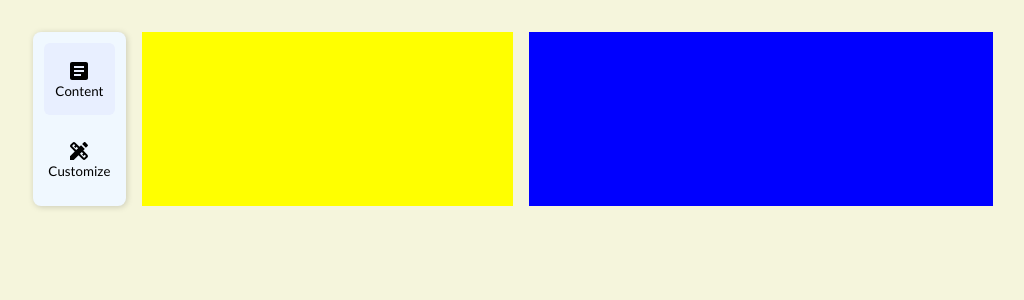
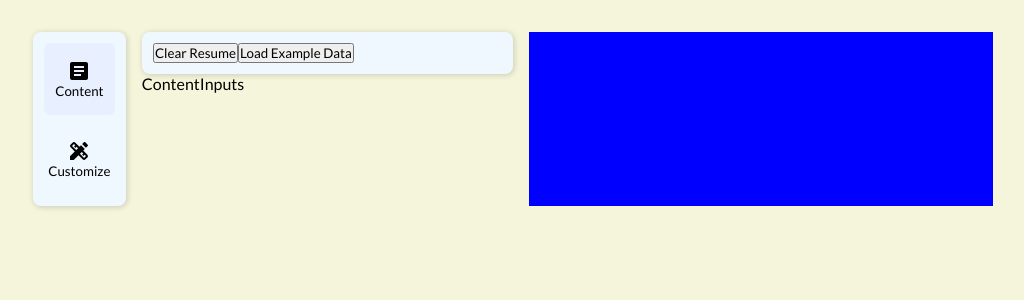
Before and after one commit to linkobe824/react-cvbuilder, a React (Vite) app: page / in a window 1280 px wide. Shown: the top 300 px of the page, without its empty margins (127-1151 px from the left). Built offline with nearby package versions, Linux system fonts and the light colour scheme.

Commit message:
add behaviour to edit control buttons so it change the maint content

```diff
--- a/src/App.jsx
+++ b/src/App.jsx
@@ -1,11 +1,31 @@
 import './App.css'
 import EditControls from './components/EditControls'
+import ContentInputs from './components/ContentInputs'
+import CleanAndLoadInputs from './components/CleanAndLoadInputs'
+import CustomizationOptions from './components/CustomizationOptions'
+import { useState } from 'react'
 
 function App() {
+  const [editControls, setEditControls] = useState('content')
+
+  // edit control buttons behaviour
+  let MainContent =
+    editControls === 'content' ? ContentInputs : CustomizationOptions
+
+  function handleChangeControls(selectedButton) {
+    setEditControls(selectedButton)
+  }
+
   return (
     <div className='grid-container'>
-      <EditControls />
-      <div className='inputs-flex-container'></div>
+      <EditControls
+        onChangeControls={handleChangeControls}
+        controlState={editControls}
+      />
+      <div>
+        <CleanAndLoadInputs />
+        <MainContent />
+      </div>
       <div className='preview-container'></div>
     </div>
   )
--- a/src/components/ButtonControl.jsx
+++ /dev/null
@@ -1,14 +0,0 @@
-import classes from '../css/ButtonControl.module.css'
-
-function ButtonControl({ children, onChangeState, state }) {
-  return (
-    <button
-      className={state === 'active' ? classes.active : classes.button}
-      onClick={onChangeState}
-    >
-      {children}
-    </button>
-  )
-}
-
-export default ButtonControl
--- /dev/null
+++ b/src/components/CleanAndLoadInputs.jsx
@@ -0,0 +1,10 @@
+function CleanAndLoadInputs() {
+  return (
+    <div className='container'>
+      <button>Clear Resume</button>
+      <button>Load Example Data</button>
+    </div>
+  )
+}
+
+export default CleanAndLoadInputs
--- /dev/null
+++ b/src/components/ContentInputs.jsx
@@ -0,0 +1,5 @@
+function ContentInputs() {
+  return <div>ContentInputs</div>
+}
+
+export default ContentInputs
--- /dev/null
+++ b/src/components/CustomizationOptions.jsx
@@ -0,0 +1,5 @@
+function CustomizationOptions() {
+  return <div>CustomizationOptions</div>
+}
+
+export default CustomizationOptions
--- /dev/null
+++ b/src/components/EditButton.jsx
@@ -0,0 +1,14 @@
+import classes from '../css/ButtonControl.module.css'
+
+function EditButton({ children, onChangeState, isActive }) {
+  return (
+    <button
+      className={isActive === 'active' ? classes.active : classes.button}
+      onClick={onChangeState}
+    >
+      {children}
+    </button>
+  )
+}
+
+export default EditButton
--- a/src/components/EditControls.jsx
+++ b/src/components/EditControls.jsx
@@ -1,32 +1,25 @@
-import ButtonControl from './ButtonControl'
+import EditButton from './EditButton'
 import ArticleIcon from '@mui/icons-material/Article'
 import DesignServicesIcon from '@mui/icons-material/DesignServices'
-import { useState } from 'react'
 
-function EditControls() {
-  const [isActive, setIsActive] = useState(true)
-
-  function handleChangeState() {
-    setIsActive(!isActive)
-  }
-
+function EditControls({ onChangeControls, controlState }) {
   return (
     <div className='container vertical'>
-      <ButtonControl
-        state={isActive ? 'active' : ''}
-        onChangeState={handleChangeState}
+      <EditButton
+        isActive={controlState === 'content' ? 'active' : ''}
+        onChangeState={() => onChangeControls('content')}
       >
         {' '}
         <ArticleIcon />
         Content
-      </ButtonControl>
-      <ButtonControl
-        state={isActive ? '' : 'active'}
-        onChangeState={handleChangeState}
+      </EditButton>
+      <EditButton
+        isActive={controlState === 'customization' ? 'active' : ''}
+        onChangeState={() => onChangeControls('customization')}
       >
         <DesignServicesIcon />
         Customize
-      </ButtonControl>
+      </EditButton>
     </div>
   )
 }
```
